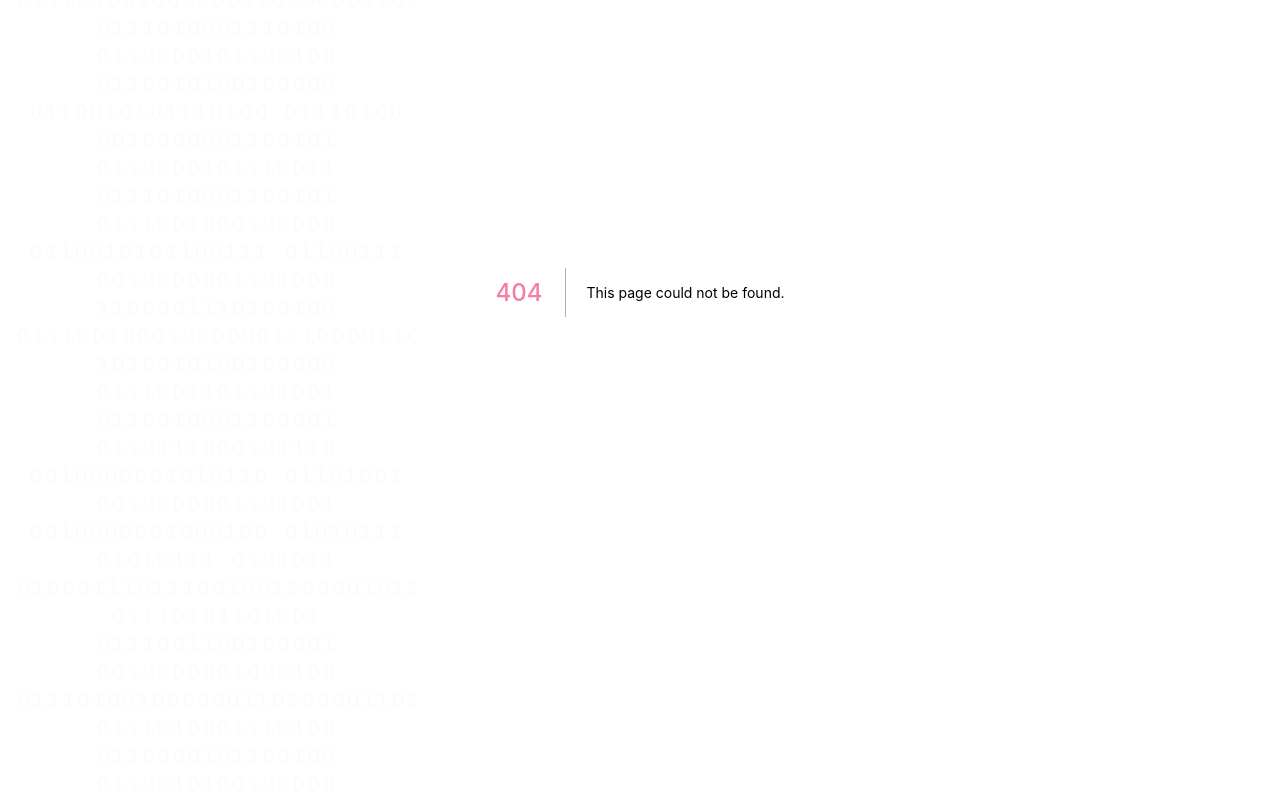
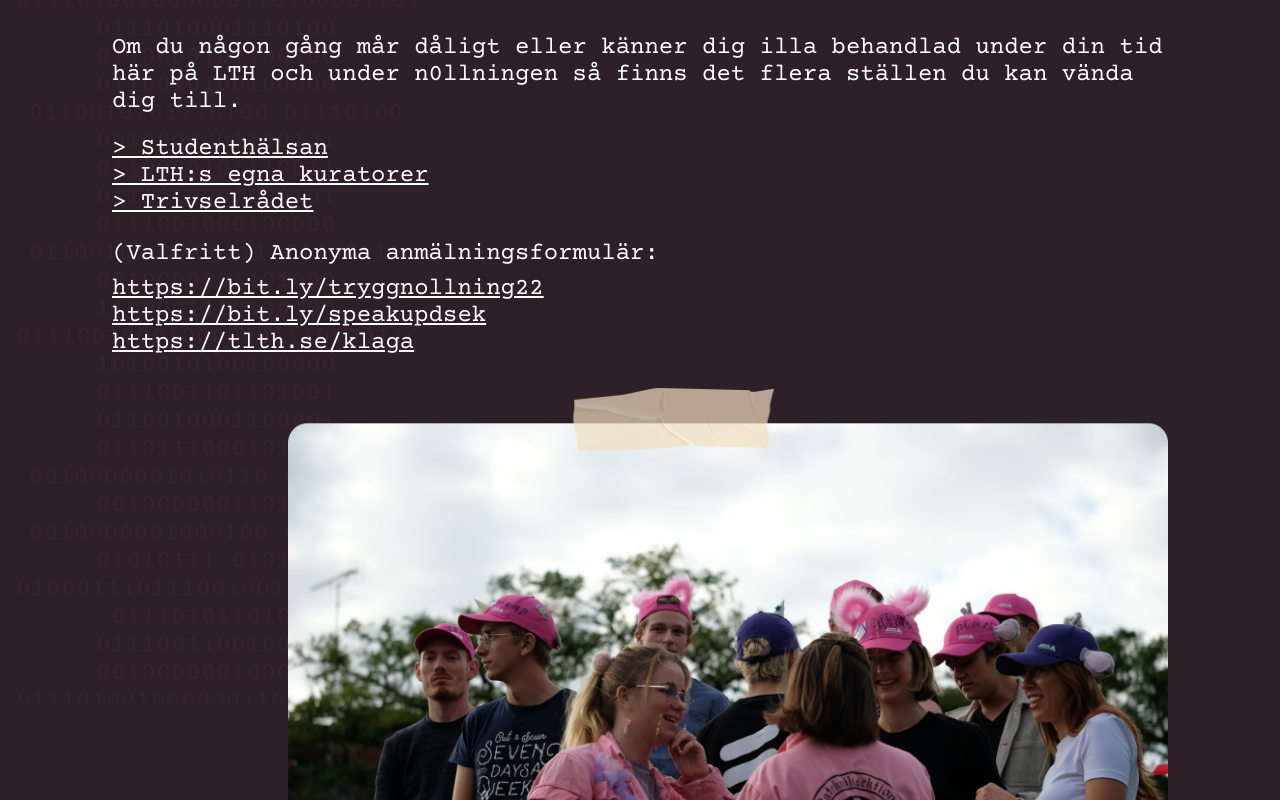
Before and after one commit to Dsek-LTH/dsek-nolla, a Next.js app: page /studenthalsa in a window 1280 px wide. Before the commit this address had no page. Shown: the part 220-1020 px from the top of the page. Built offline with nearby package versions, Linux system fonts and the light colour scheme.

Commit message:
Add studenthälsa page

```diff
--- /dev/null
+++ b/pages/studenthalsa.tsx
@@ -0,0 +1,62 @@
+import type { NextPage } from 'next';
+import Image from 'next/image';
+import styled from 'styled-components';
+import ConsoleEffect from '../components/ConsoleEffect';
+import { DESKTOP_MQ } from '../src/constants';
+
+const Main = styled.main`
+  display: flex;
+  flex-direction: column;
+  ul {
+    padding-left: 1rem;
+  }
+  ${DESKTOP_MQ} {
+    font-size: 24px;
+  }
+`;
+
+const ImageContainer = styled.div`
+  margin-top: 2rem;
+  max-width: 55rem;
+  margin-left: auto;
+`;
+
+const Home: NextPage = () => {
+  return (
+    <Main>
+      <ConsoleEffect Tag="h1" string="studenthälsa" />
+      <p style={{ marginBottom: '1.25rem' }}>
+        Om du någon gång mår dåligt eller känner dig illa behandlad under din
+        tid här på LTH och under n0llningen så finns det flera ställen du kan
+        vända dig till.
+      </p>
+      <a href="https://www.lu.se/studera/livet-som-student/service-och-stod/studenthalsan">
+        &gt; Studenthälsan
+      </a>
+      <a href="https://www.student.lth.se/kontakt/kuratorer/">
+        &gt; LTH:s egna kuratorer
+      </a>
+      <a href="https://www.dsek.se/sektionen/funktionarerindepartment.php?departmentId=14">
+        &gt; Trivselrådet
+      </a>
+      <p style={{ marginBottom: '0.5rem' }}>
+        (Valfritt) Anonyma anmälningsformulär:
+      </p>
+      <a href="https://bit.ly/tryggnollning22">
+        https://bit.ly/tryggnollning22
+      </a>
+      <a href="https://bit.ly/speakupdsek">https://bit.ly/speakupdsek</a>
+      <a href="https://tlth.se/klaga">https://tlth.se/klaga</a>
+      <ImageContainer>
+        <Image
+          alt="Glada nollor"
+          src="/images/glada nollor.png"
+          width={1274}
+          height={910}
+        />
+      </ImageContainer>
+    </Main>
+  );
+};
+
+export default Home;
```
Also changed, not shown: public/images/glada nollor.png (added).
